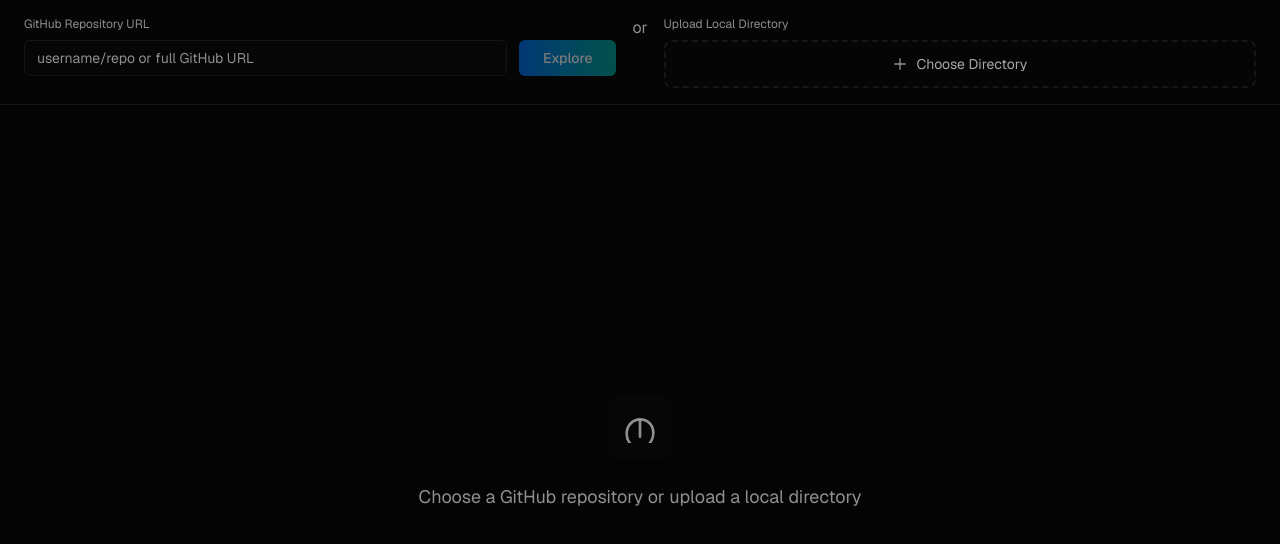
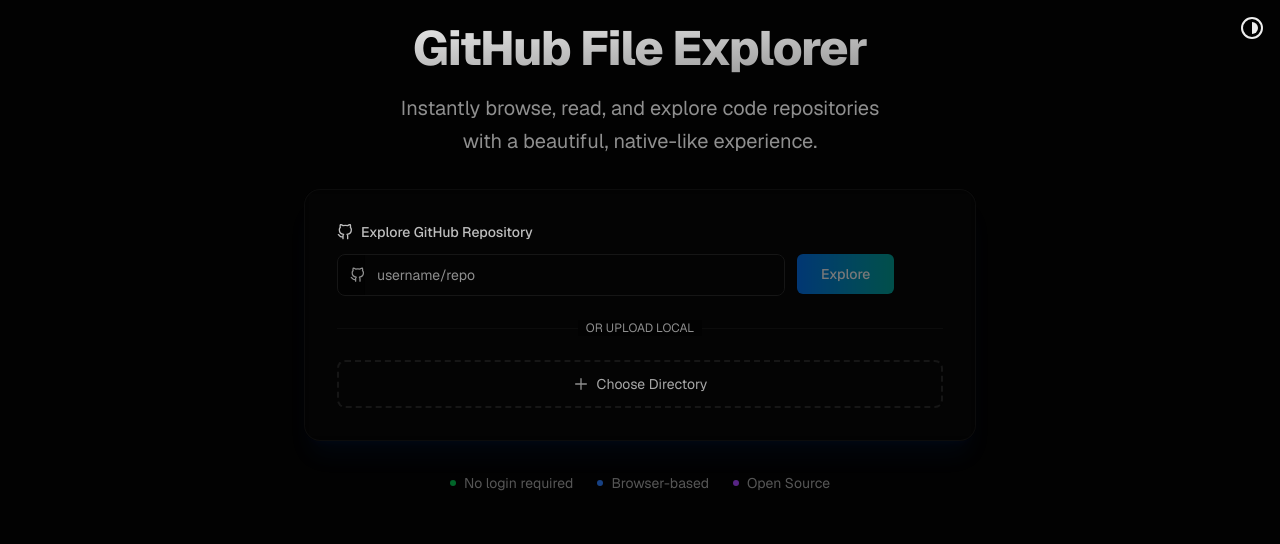
Before and after one commit to snvshal/file-explorer, a Next.js app: page / in a window 1280 px wide. Shown: the top 544 px of the page. Built offline with nearby package versions, Linux system fonts and the light colour scheme.

Commit message:
ui: minor updates

```diff
--- a/components/file-tree.tsx
+++ b/components/file-tree.tsx
@@ -135,7 +135,7 @@ export function FileTree({
           {files.length}
         </span>
       </div>
-      <div className="min-h-0 flex-1 overflow-y-auto">
+      <div className="stable-scrollbar min-h-0 flex-1 overflow-y-auto">
         <div className="py-2">
           {rootItems.length > 0 ? (
             renderItems(rootItems)
--- a/components/github-explorer.tsx
+++ b/components/github-explorer.tsx
@@ -180,42 +180,59 @@ export function GitHubExplorer() {
   };
 
   return (
-    <div className="flex h-screen flex-col">
-      {/* Header */}
-      <div className="border-border bg-card/50 sticky top-0 z-10 border-b backdrop-blur-sm">
-        <div className="mx-auto max-w-7xl px-4 py-2 sm:px-6 sm:py-4">
-          {/* Top bar with title and theme toggle */}
-          {/* <div className="flex items-center justify-between mb-4">
-            <div>
-              <h1 className="text-2xl sm:text-3xl font-bold bg-gradient-to-r from-primary to-secondary bg-clip-text text-transparent">
-                File Explorer
+    <div className="bg-background selection:bg-primary/20 flex h-screen flex-col">
+      {!explorationMode ? (
+        <div className="animate-in fade-in flex flex-1 flex-col items-center justify-center p-4 duration-500 sm:p-6">
+          <div className="absolute top-4 right-4">
+            <ThemeToggle />
+          </div>
+
+          <div className="w-full max-w-2xl space-y-8 text-center">
+            <div className="space-y-4">
+              <h1 className="from-foreground to-muted-foreground bg-gradient-to-br bg-clip-text pb-1 text-4xl font-extrabold tracking-tight text-transparent sm:text-5xl">
+                GitHub File Explorer
               </h1>
-              <p className="text-xs sm:text-sm text-muted-foreground mt-1">
-                Explore GitHub repos or local files instantly
+              <p className="text-muted-foreground mx-auto max-w-lg text-lg leading-relaxed sm:text-xl">
+                Instantly browse, read, and explore code repositories with a
+                beautiful, native-like experience.
               </p>
             </div>
-            <ThemeToggle />
-          </div> */}
 
-          {!explorationMode ? (
-            <div className="space-y-3 sm:space-y-4">
-              <div className="flex flex-col gap-3 sm:flex-row sm:gap-2">
-                <div className="flex-1">
-                  <label className="text-muted-foreground mb-2 block text-xs">
-                    GitHub Repository URL
-                  </label>
+            <div className="bg-card/50 border-border/50 shadow-primary/5 rounded-2xl border p-6 shadow-xl backdrop-blur-sm sm:p-8">
+              <div className="flex flex-col gap-6">
+                <div className="space-y-3">
+                  <div className="text-foreground/80 flex items-center gap-2 text-sm font-medium">
+                    <svg
+                      viewBox="0 0 24 24"
+                      fill="none"
+                      stroke="currentColor"
+                      strokeWidth="2"
+                      strokeLinecap="round"
+                      strokeLinejoin="round"
+                      className="h-4 w-4"
+                    >
+                      <path d="M9 19c-5 1.5-5-2.5-7-3m14 6v-3.87a3.37 3.37 0 0 0-.94-2.61c3.14-.35 6.44-1.54 6.44-7A5.44 5.44 0 0 0 20 4.77 5.07 5.07 0 0 0 19.91 1S18.73.65 16 2.48a13.38 13.38 0 0 0-7 0C6.27.65 5.09 1 5.09 1A5.07 5.07 0 0 0 5 4.77a5.44 5.44 0 0 0-1.5 3.78c0 5.42 3.3 6.61 6.44 7A3.37 3.37 0 0 0 9 18.13V22" />
+                    </svg>
+                    Explore GitHub Repository
+                  </div>
                   <RepositoryInput
                     onSearch={handleFetchRepository}
                     loading={loading}
                   />
                 </div>
-                <div className="text-muted-foreground hidden h-full items-end px-2 pb-2 sm:flex">
-                  or
+
+                <div className="relative">
+                  <div className="absolute inset-0 flex items-center">
+                    <span className="border-border/50 w-full border-t" />
+                  </div>
+                  <div className="relative flex justify-center text-xs uppercase">
+                    <span className="bg-background text-muted-foreground px-2">
+                      Or upload local
+                    </span>
+                  </div>
                 </div>
-                <div className="flex-1">
-                  <label className="text-muted-foreground mb-2 block text-xs">
-                    Upload Local Directory
-                  </label>
+
+                <div className="space-y-3">
                   <LocalFileUpload
                     onFilesLoaded={handleLocalFiles}
                     loading={loading}
@@ -223,31 +240,77 @@ export function GitHubExplorer() {
                 </div>
               </div>
             </div>
-          ) : (
-            <div className="flex items-center justify-between gap-4 sm:flex-row sm:gap-4">
-              <div className="flex-1">
+
+            <div className="text-muted-foreground/60 flex items-center justify-center gap-6 text-sm">
+              <div className="flex items-center gap-2">
+                <span className="h-1.5 w-1.5 rounded-full bg-green-500/50" />
+                No login required
+              </div>
+              <div className="flex items-center gap-2">
+                <span className="h-1.5 w-1.5 rounded-full bg-blue-500/50" />
+                Browser-based
+              </div>
+              <div className="flex items-center gap-2">
+                <span className="h-1.5 w-1.5 rounded-full bg-purple-500/50" />
+                Open Source
+              </div>
+            </div>
+          </div>
+        </div>
+      ) : (
+        <div className="border-border bg-card/80 sticky top-0 z-10 border-b backdrop-blur-md">
+          <div className="mx-auto max-w-7xl px-4 py-3 sm:px-6">
+            <div className="flex items-center justify-between gap-4">
+              <div className="flex items-center gap-3 overflow-hidden">
                 <button
                   onClick={handleReset}
-                  className="cursor-pointer"
-                  title="Change Source"
+                  className="flex items-center gap-2 text-sm font-semibold transition-opacity hover:opacity-80"
+                  title="Back to Home"
                 >
-                  {explorationMode === "github" && (
-                    <span className="bg-primary/20 text-primary inline-flex items-center rounded-full px-3 py-1 text-xs font-medium">
-                      GitHub Repo
+                  <div className="bg-primary/10 text-primary rounded-md p-1.5">
+                    <svg
+                      viewBox="0 0 24 24"
+                      fill="none"
+                      stroke="currentColor"
+                      strokeWidth="2"
+                      strokeLinecap="round"
+                      strokeLinejoin="round"
+                      className="h-4 w-4"
+                    >
+                      <path d="m3 9 9-7 9 7v11a2 2 0 0 1-2 2H5a2 2 0 0 1-2-2z" />
+                      <path d="M9 22V12h6v10" />
+                    </svg>
+                  </div>
+                  <span className="hidden sm:inline">File Explorer</span>
+                </button>
+
+                <div className="bg-border mx-1 h-4 w-[1px]" />
+
+                {explorationMode === "github" ? (
+                  <div className="flex min-w-0 items-center gap-2">
+                    <span className="rounded-full bg-blue-500/10 px-2 py-0.5 text-xs font-medium whitespace-nowrap text-blue-500">
+                      GitHub
                     </span>
-                  )}
-                  {explorationMode === "local" && (
-                    <span className="bg-secondary/20 text-secondary inline-flex items-center rounded-full px-3 py-1 text-xs font-medium">
-                      Local Files
+                    {/* <span className="truncate text-sm text-muted-foreground font-medium">
+                      {repoName}
+                    </span> */}
+                  </div>
+                ) : (
+                  <div className="flex min-w-0 items-center gap-2">
+                    <span className="rounded-full bg-orange-500/10 px-2 py-0.5 text-xs font-medium whitespace-nowrap text-orange-500">
+                      Local
                     </span>
-                  )}
-                </button>
+                    {/* <span className="truncate text-sm text-muted-foreground font-medium">
+                      {dirName}
+                    </span> */}
+                  </div>
+                )}
               </div>
               <ThemeToggle />
             </div>
-          )}
+          </div>
         </div>
-      </div>
+      )}
 
       {/* Main Content */}
       <div className="flex-1 overflow-hidden">
@@ -259,7 +322,7 @@ export function GitHubExplorer() {
           </div>
         )}
 
-        {files.length > 0 ? (
+        {!loading && !error && explorationMode && (
           <div className="mx-auto grid h-full max-w-7xl grid-cols-1 gap-3 overflow-hidden px-4 py-3 sm:gap-6 sm:px-6 sm:py-6 lg:grid-cols-3">
             {/* File Tree */}
             <div className="min-h-0 lg:col-span-1">
@@ -279,32 +342,6 @@ export function GitHubExplorer() {
               <FilePreview file={selectedFile} localFiles={localFiles} />
             </div>
           </div>
-        ) : (
-          !loading &&
-          !explorationMode && (
-            <div className="flex h-full items-center justify-center">
-              <div className="px-4 text-center">
-                <div className="bg-card mx-auto mb-6 flex h-16 w-16 items-center justify-center rounded-lg">
-                  <svg
-                    className="text-muted-foreground h-8 w-8"
-                    fill="none"
-                    stroke="currentColor"
-                    viewBox="0 0 24 24"
-                  >
-                    <path
-                      strokeLinecap="round"
-                      strokeLinejoin="round"
-                      strokeWidth={2}
-                      d="M12 6.253v13m0-13C6.5 6.253 2 10.998 2 17s4.5 10.747 10 10.747c5.523 0 10-4.998 10-11.247S17.523 6.253 12 6.253z"
-                    />
-                  </svg>
-                </div>
-                <p className="text-muted-foreground text-base sm:text-lg">
-                  Choose a GitHub repository or upload a local directory
-                </p>
-              </div>
-            </div>
-          )
         )}
 
         {loading && (
--- a/components/repository-input.tsx
+++ b/components/repository-input.tsx
@@ -15,30 +15,51 @@ export function RepositoryInput({ onSearch, loading }: RepositoryInputProps) {
 
   const handleSubmit = (e: React.FormEvent) => {
     e.preventDefault();
-    if (url.trim()) {
-      let fullUrl = url.trim();
-      if (!fullUrl.includes("github.com")) {
-        fullUrl = `https://github.com/${fullUrl}`;
-      } else if (!fullUrl.startsWith("http")) {
-        fullUrl = `https://${fullUrl}`;
-      }
+    const cleanInput = url.trim();
+
+    // Strict validation: username/repo
+    // Allow alphanumerics, hyphens, periods, underscores
+    const repoRegex = /^[a-zA-Z0-9-]+\/[a-zA-Z0-9-._]+$/;
+
+    if (cleanInput && repoRegex.test(cleanInput)) {
+      // Convert to full URL for the parent component's handler
+      const fullUrl = `https://github.com/${cleanInput}`;
       onSearch(fullUrl);
     }
   };
 
   return (
     <form onSubmit={handleSubmit} className="flex gap-2 sm:gap-3">
+      <div className="bg-background focus-within:ring-primary/30 flex w-full max-w-md items-center overflow-hidden rounded-lg border focus-within:ring-2">
+        <svg
+          viewBox="0 0 24 24"
+          fill="none"
+          stroke="currentColor"
+          strokeWidth="2"
+          strokeLinecap="round"
+          strokeLinejoin="round"
+          className="text-muted-foreground ml-3 h-4 w-4"
+        >
+          <path d="M9 19c-5 1.5-5-2.5-7-3m14 6v-3.87a3.37 3.37 0 0 0-.94-2.61c3.14-.35 6.44-1.54 6.44-7A5.44 5.44 0 0 0 20 4.77 5.07 5.07 0 0 0 19.91 1S18.73.65 16 2.48a13.38 13.38 0 0 0-7 0C6.27.65 5.09 1 5.09 1A5.07 5.07 0 0 0 5 4.77a5.44 5.44 0 0 0-1.5 3.78c0 5.42 3.3 6.61 6.44 7A3.37 3.37 0 0 0 9 18.13V22" />
+        </svg>
         <Input
           type="text"
-        placeholder="username/repo or full GitHub URL"
+          placeholder="username/repo"
           value={url}
           onChange={(e) => setUrl(e.target.value)}
-        className="bg-input border-border focus:border-primary focus:ring-primary/20 text-xs sm:text-sm"
           disabled={loading}
+          className="h-10 rounded-none border-0 text-xs focus-visible:ring-0 focus-visible:ring-offset-0 sm:text-sm"
         />
+      </div>
+
       <Button
         type="submit"
-        disabled={loading || !url.trim()}
+        size="lg"
+        disabled={
+          loading ||
+          !url.trim() ||
+          !/^[a-zA-Z0-9-]+\/[a-zA-Z0-9-._]+$/.test(url.trim())
+        }
         className="from-primary to-secondary text-primary-foreground bg-gradient-to-r px-4 text-xs font-medium whitespace-nowrap transition-all duration-200 hover:opacity-90 sm:px-6 sm:text-sm"
       >
         {loading ? "Loading..." : "Explore"}
```
Also changed, not shown: app/globals.css (+6 -10 lines), components/code-highlighter.tsx (+26 -5 lines). Lines whose indentation alone changed are shown as unchanged.
